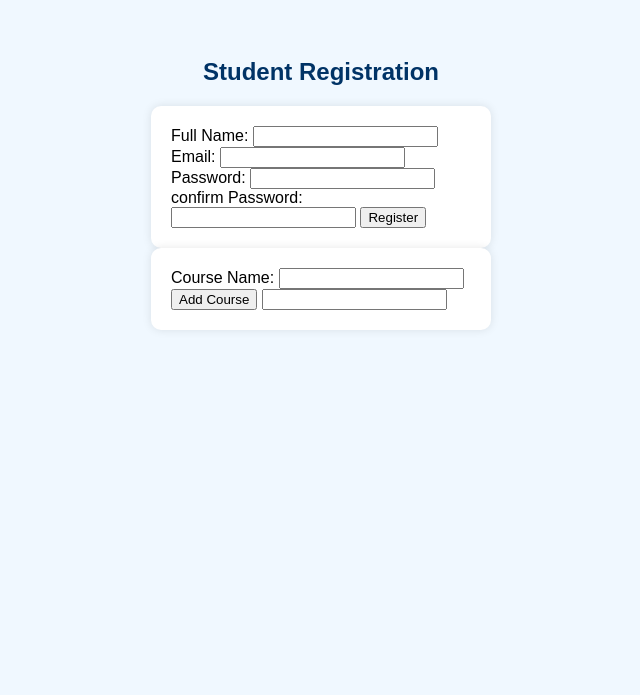
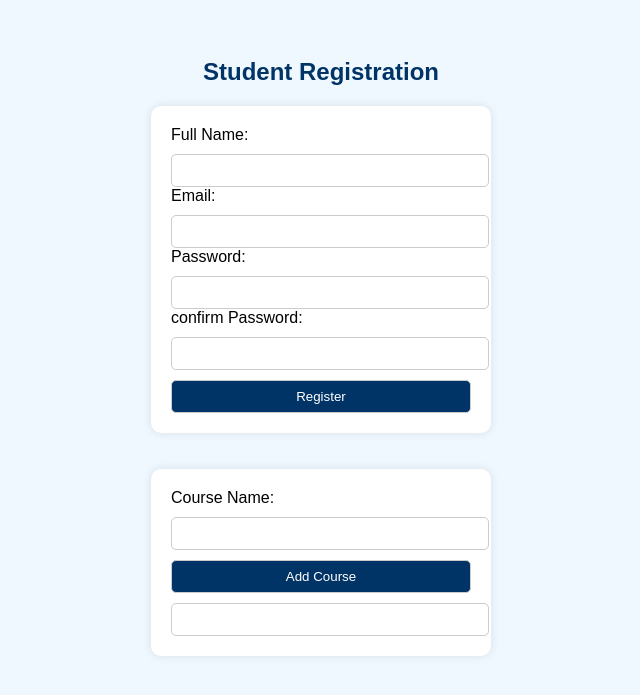
Before and after one commit to BrishtyDas22/WT_Fall-25-26-, a PHP site: the page made by MID/LAB TASK SUBMISSION/Lab Task 2.php in a window 1280 px wide. Shown: the top 695 px of the page, without its empty margins (319-959 px from the left). Run offline with PHP 8.4, Linux system fonts and the light colour scheme.

Commit message:
labtask2

```diff
--- a/MID/LAB TASK SUBMISSION/Lab Task 2.php
+++ b/MID/LAB TASK SUBMISSION/Lab Task 2.php
@@ -22,6 +22,24 @@
       margin: 0 auto;
       box-shadow: 0 0 10px rgba(0,0,0,0.1);
     }
+    input, select, button {
+      width: 100%;
+      padding: 8px;
+      margin-top: 10px;
+      border-radius: 5px;
+      border: 1px solid #ccc;
+    }
+
+    button {
+      background-color: #003366;
+      color: white;
+      cursor: pointer;
+    }
+
+    button:hover {
+      background-color: #0055aa;
+    }
+
     </style>
 </head>
 <body>
@@ -44,6 +62,10 @@
 
     <button type="submit">Register</button>
   </form>
+  <br>
+  <br>
+
+
   <form onsubmit="return handleSubmit()">
     <label>Course Name:</label>
     <input type="text" id="name1" />
```
